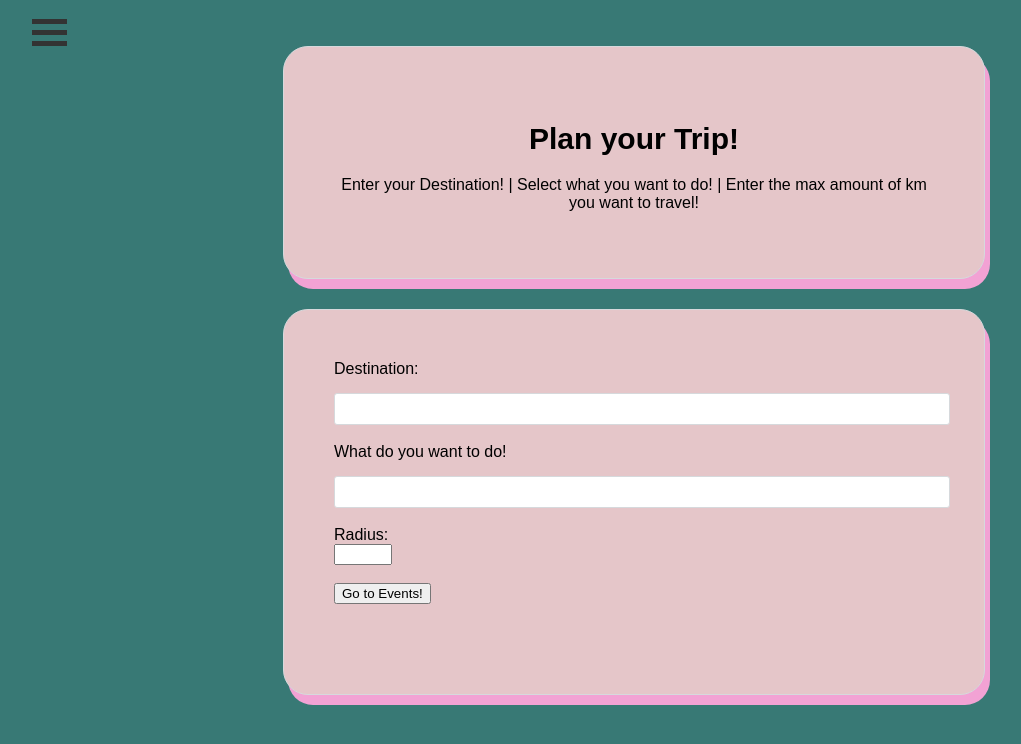
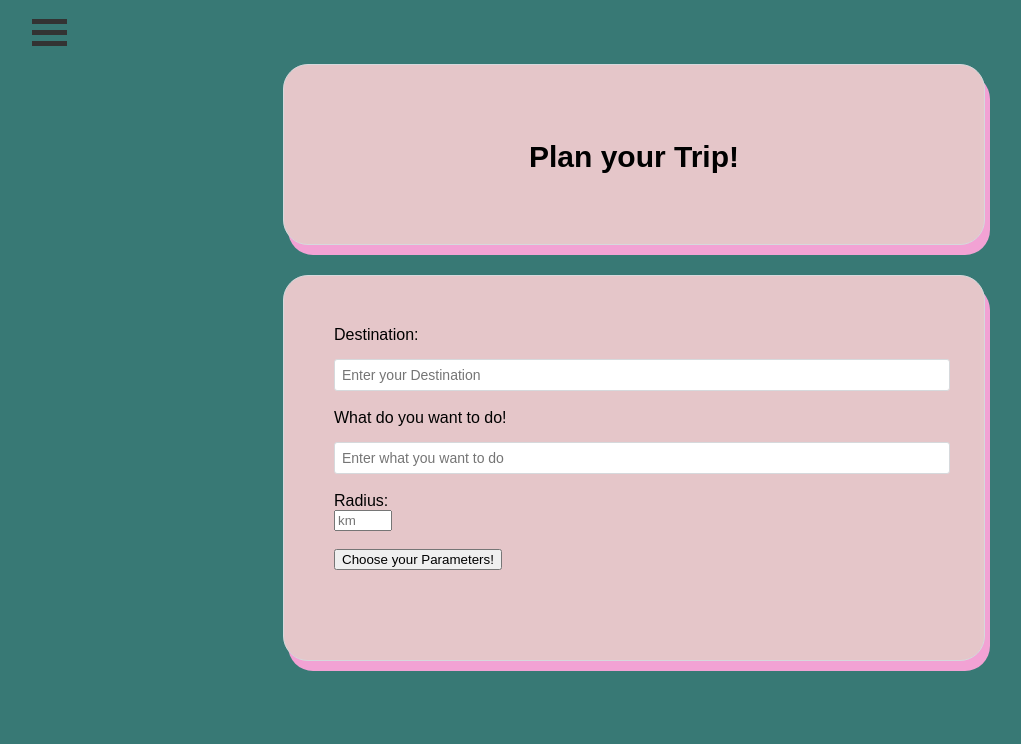
Before and after one commit to atiyehnadia4/Eventure, a Python web app: template template/user.html in a window 1280 px wide. Shown: the top 744 px of the page, without its empty margins (6-1027 px from the left). Run offline with Jinja, Linux system fonts and the light colour scheme; the template is opened without the code that fills it, so the values that code supplies are empty; some web fonts are replaced.

Commit message:
parameters

```diff
--- a/template/parameters.html
+++ b/template/parameters.html
@@ -25,6 +25,8 @@
         <div class="bar2"></div>
         <div class="bar3"></div>
       </div>
+    <div id="main">
+    </div>
 
   </body>
 </html>
--- a/template/user.html
+++ b/template/user.html
@@ -3,7 +3,7 @@
   <head>
     <title>User Management</title>
     <script type="text/javascript" src="https://ajax.googleapis.com/ajax/libs/jquery/3.3.1/jquery.min.js"></script>
-      <script src="/javascript/script.js"></script>
+      <script src="/javascript/parameters_scripts.js"></script>
     <script src="/javascript/script2.js"></script>
     <link href="https://fonts.googleapis.com/css?family=Darker+Grotesque&display=swap" rel="stylesheet">
 
@@ -30,26 +30,26 @@
 
 <section>
   <br>
+  <br>
       <div id="main">
         <header class='speaker-form-header'>
         <h1> Plan your Trip! </h1>
-        <p id="">Enter your Destination! | Select what you want to do! | Enter the max amount of km you want to travel! </p>
 
         </header>
-        <form action= '/events' method='get' class ='speaker-form'>
+        <form action= '/parameters' method='get' class ='speaker-form'>
           <div class="form-row">
             <label for= "Destination"> Destination: <br></label>
-            <input id='destination' name='destination' type='text'/>
+            <input id='destination' name='destination'placeholder="Enter your Destination" type='text'required/>
             <br>
             <label for="Filter"> What do you want to do! <br></label>
-            <input id='filter' name='filter'type="text"/>
+            <input id='filter' name='filter' placeholder= "Enter what you want to do" type="text" required/>
             <br>
             <div class="buttonandradius">
             <label for="Radius"> Radius: <br></label>
-            <input id='radius' name='radius' type='number'/>
+            <input id='radius' name='radius' placeholder="km" type='number' required/>
             <br>
             <br>
-            <button id='submit'> Go to Events!</button>
+            <button type='submit' id="parameters">Choose your Parameters!</button>
           </div>
 
           </div>
```
Also changed, not shown: javascript/parameters_scripts.js (added).
